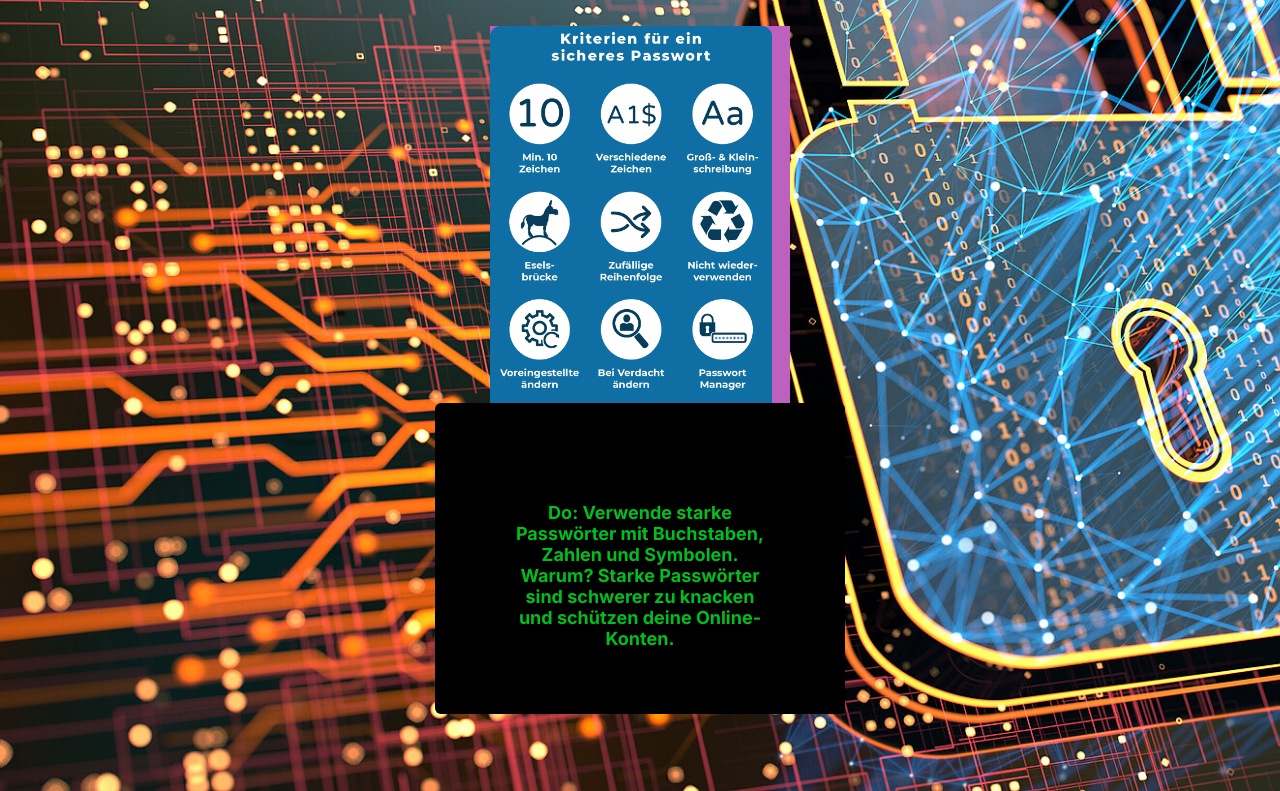
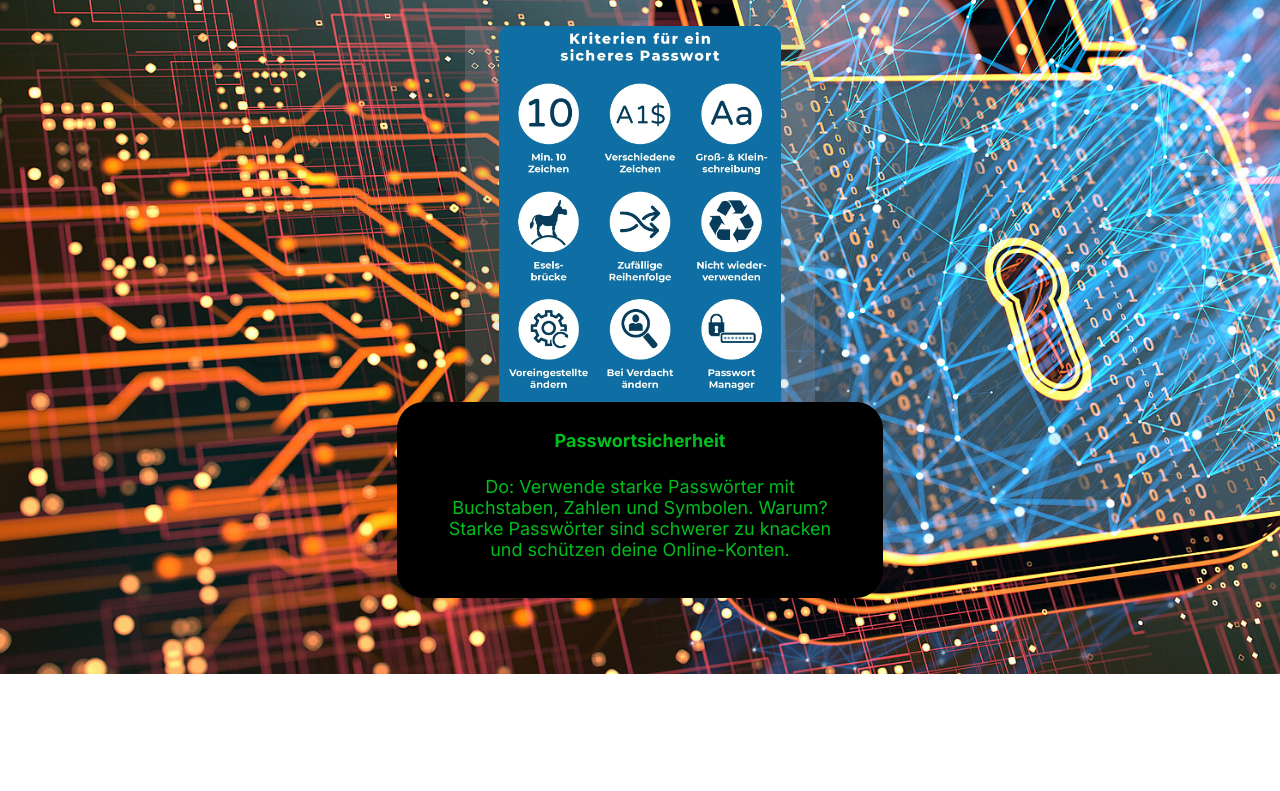
Before and after one commit to pady-ai/im-5, a plain HTML site: page index.html in a window 1280 px wide. Shown: the part 235-1026 px from the top of the page. After the commit the page ends 909 px from the top, so only its background shows below. Drawn offline with Linux system fonts and the light colour scheme; a script that the page names is missing.

Commit message:
CSS - Container gestylt

```diff
--- a/style.css
+++ b/style.css
@@ -58,14 +58,18 @@ h1 {
 h2 {
     margin-top: 0;
     font-family: 'Inter', sans-serif;
-    font-size: 16px;
+    font-size: 18px;
+   color: #01bd1d;
 
 }
 
 .image-container {
-    width: 300px;
+    display: flex;
+    justify-content: center;
+    align-items: center;
+    width: 350px;
     height: 400px;
-    background-color: rgb(190, 96, 190);
+    background-color: rgba(180, 171, 180, 0.201);
 }
 .image-container img {
     max-width: 100%; /* Das Bild wird nie breiter als der Container */
@@ -85,11 +89,11 @@ section {
 }
 
 article {
-    width: 300px;
+    width: 430px;
     background-color: rgb(0, 0, 0);
-    padding: 55px;
-    border-radius: 6px; /* Hier wird die Abrundung festgelegt */
-    margin: -23px;
+    padding: 28px;
+    border-radius: 27px; /* Hier wird die Abrundung festgelegt */
+    margin: -24px;
     text-align: center; /* Optional: zentriert die Textboxen im Container */
     }
 
@@ -108,7 +112,6 @@ p {
     text-decoration: none; /* Entfernt die Standard-Link-Unterstreichung */
     border-radius: 5px; /* Abrundung der Ecken */
     transition: background-color 0.3s; /* Animierter Hover-Effekt */
-    font-weight: bold;
     font-style: Inter;
 }
 
```
